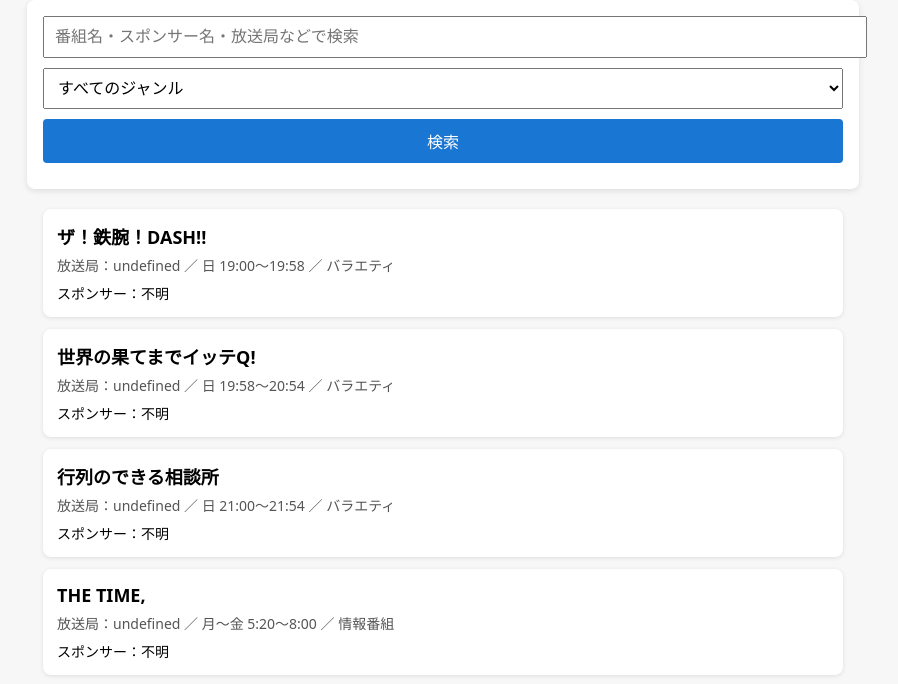
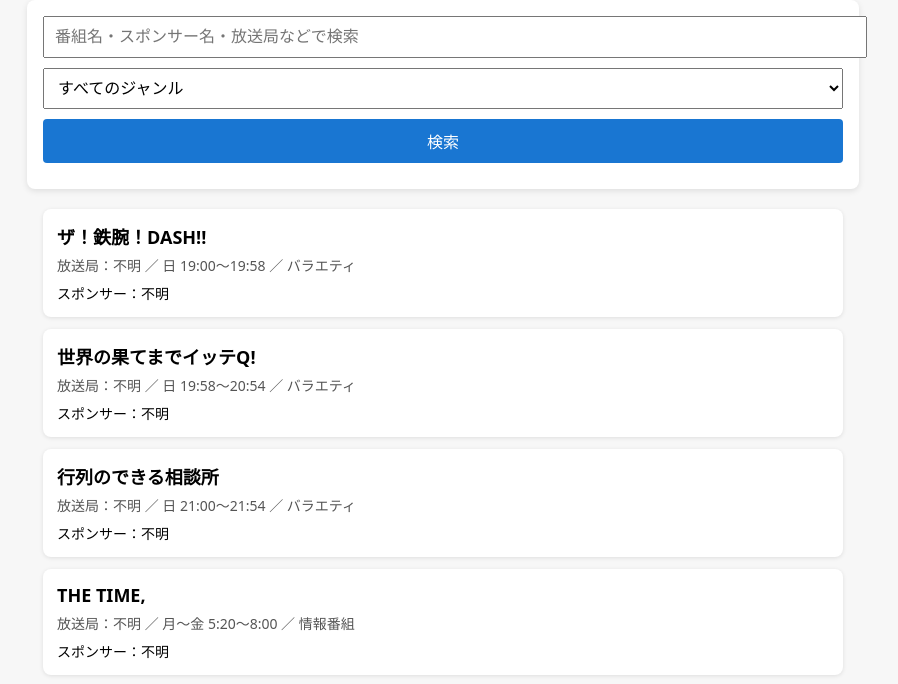
Before and after one commit to rays-projects/sponsor-search, a plain HTML site: page index.html in a window 1280 px wide. Both pictures are taken after a click on the button "検索". Shown: the part 105-789 px from the top of the page, without its empty margins (197-1095 px from the left). Drawn offline with Linux system fonts and the light colour scheme.

Commit message:
Fix network undefined issue

```diff
--- a/index.html
+++ b/index.html
@@ -112,7 +112,7 @@
         r.program?.includes(kw) ||
         r.network?.includes(kw) ||
         r.genre?.includes(kw) ||
-          r.sponsors?.join(" ").includes(kw) ||
+        (Array.isArray(r.sponsors) && r.sponsors.join(" ").includes(kw)) ||
         r.notes?.includes(kw);
 
       const categoryMatch =
@@ -128,12 +128,12 @@
 
     resultEl.innerHTML = filtered.map(r => `
       <li>
-          <div class="program">${r.program}</div>
+        <div class="program">${r.program ?? "番組名不明"}</div>
         <div class="meta">
-            放送局：${r.network} ／ ${r.day} ${r.time} ／ ${r.genre}
+          放送局：${r.network ?? "不明"} ／ ${r.day ?? ""} ${r.time ?? ""} ／ ${r.genre ?? ""}
         </div>
         <div class="sponsors">
-            スポンサー：${r.sponsors?.join(" / ") ?? "不明"}
+          スポンサー：${Array.isArray(r.sponsors) ? r.sponsors.join(" / ") : "不明"}
         </div>
         ${r.notes ? `<div class="meta">メモ：${r.notes}</div>` : ""}
       </li>
```
Lines whose indentation alone changed are shown as unchanged.
